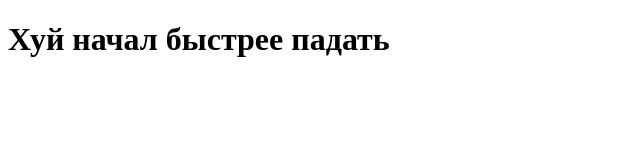
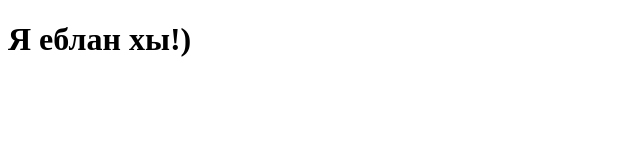
Before and after one commit to wofarot/wofarot.github.io, a plain HTML site: page index.html in a window 1280 px wide. Shown: the whole page, without its empty margins (0-640 px from the left). Drawn offline with Linux system fonts and the light colour scheme.

Commit message:
Update index.html

```diff
--- a/index.html
+++ b/index.html
@@ -1,3 +1,3 @@
 <!DOCTYPE html>
-    <h1>Хуй начал быстрее падать</h1>
+    <h1>Я еблан хы!)</h1>
 </html>
```
